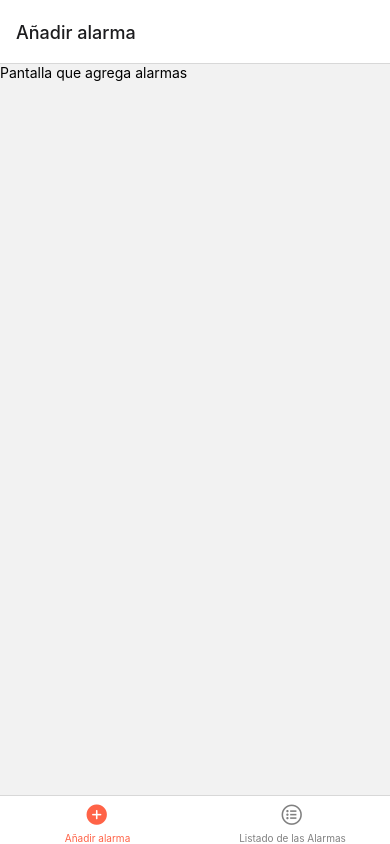
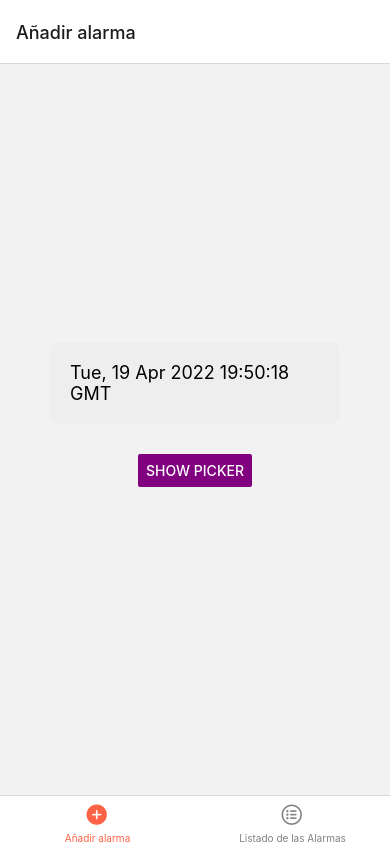
Before and after one commit to ElCavungasMx/Cihuahualarm, a React Native app: screen / in a window 390 px wide. Built offline with nearby package versions, Linux system fonts and the light colour scheme.

Commit message:
Agregando picker

```diff
--- a/package.json
+++ b/package.json
@@ -10,6 +10,8 @@
     "eject": "expo eject"
   },
   "dependencies": {
+    "@react-native-masked-view/masked-view": "0.2.6",
+    "@react-navigation/bottom-tabs": "^6.3.1",
     "@react-navigation/stack": "^6.2.1",
     "expo": "~44.0.0",
     "expo-status-bar": "~1.2.0",
@@ -17,7 +19,8 @@
     "react-dom": "17.0.1",
     "react-native": "0.64.3",
     "react-native-gesture-handler": "~2.1.0",
-    "react-native-web": "0.17.1"
+    "react-native-web": "0.17.1",
+    "@react-native-community/datetimepicker": "4.0.0"
   },
   "devDependencies": {
     "@babel/core": "^7.12.9"
--- a/screens/AddAlarm.js
+++ b/screens/AddAlarm.js
@@ -1,10 +1,77 @@
-import React from "react";
-import { View, Text } from "react-native";
+import React, { useState } from "react";
+import { View, Text, StyleSheet, Button, Platform } from "react-native";
+import DateTimePicker from "@react-native-community/datetimepicker";
+
 const AddAlarm = () => {
+  const [isPickerShow, setIsPickerShow] = useState(false);
+  const [date, setDate] = useState(new Date(Date.now()));
+  const showPicker = () => {
+    setIsPickerShow(true);
+  };
+
+  const onChange = (event, value) => {
+    setDate(value);
+    if (Platform.OS === "android") {
+      setIsPickerShow(false);
+    }
+  };
   return (
-    <View>
-      <Text>Pantalla que agrega alarmas</Text>
+    <View style={styles.container}>
+      {/* Display the selected date */}
+      <View style={styles.pickedDateContainer}>
+        <Text style={styles.pickedDate}>{date.toUTCString()}</Text>
+      </View>
+
+      {/* The button that used to trigger the date picker */}
+      {!isPickerShow && (
+        <View style={styles.btnContainer}>
+          <Button title="Show Picker" color="purple" onPress={showPicker} />
+        </View>
+      )}
+
+      {/* The date picker */}
+      {isPickerShow && (
+        <DateTimePicker
+          value={date}
+          mode={"date"}
+          display={Platform.OS === "ios" ? "spinner" : "default"}
+          is24Hour={true}
+          onChange={onChange}
+          style={styles.datePicker}
+        />
+      )}
     </View>
   );
 };
+
+const styles = StyleSheet.create({
+  container: {
+    display: "flex",
+    flexDirection: "column",
+    alignItems: "center",
+    flex: 1,
+    justifyContent: "center",
+    padding: 50,
+  },
+  pickedDateContainer: {
+    padding: 20,
+    backgroundColor: "#eee",
+    borderRadius: 10,
+  },
+  pickedDate: {
+    fontSize: 18,
+    color: "black",
+  },
+  btnContainer: {
+    padding: 30,
+  },
+  datePicker: {
+    width: 320,
+    height: 260,
+    display: "flex",
+    justifyContent: "center",
+    alignItems: "flex-start",
+  },
+});
+
 export default AddAlarm;
```
Also changed, not shown: 1 other file (tests, documents, lock files or other folders).
